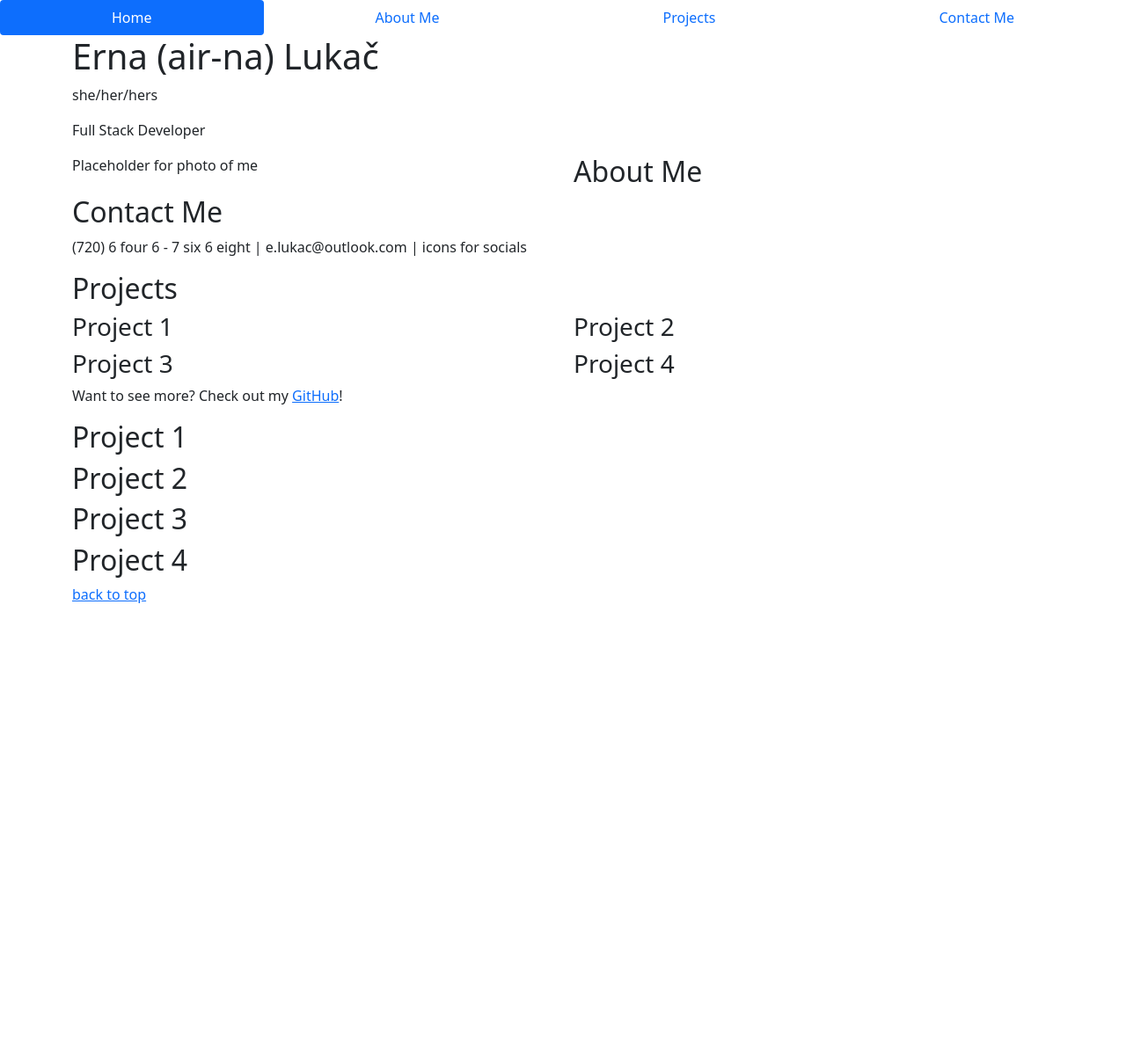
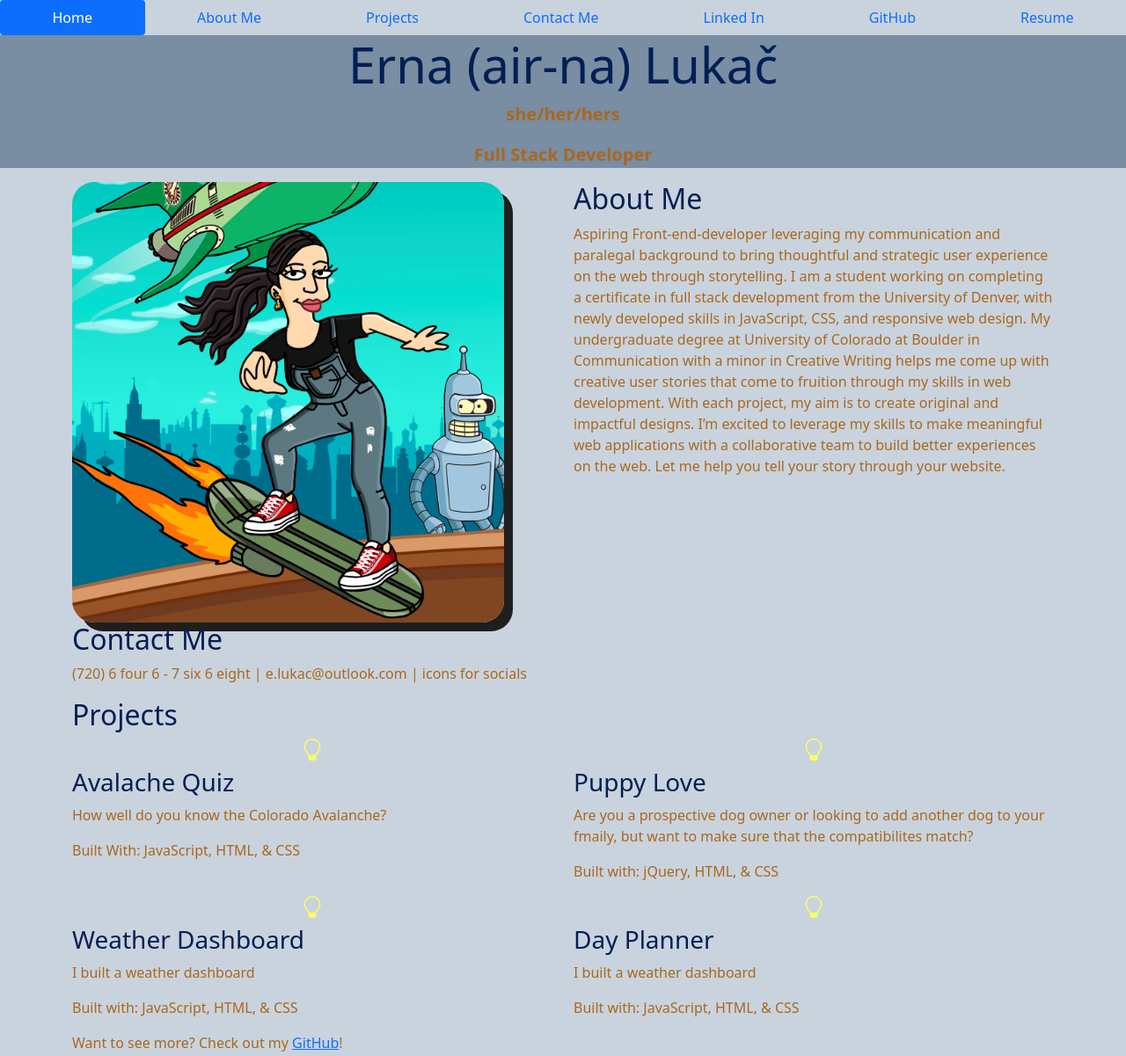
Before and after one commit to ooernica/Portfolio, a plain HTML site: page index.html in a window 1280 px wide. Shown: the top 1201 px of the page at 88% size. Before the commit the page ends 800 px from the top, so only its background shows below. Drawn offline with nearby package versions, Linux system fonts and the light colour scheme.

Commit message:
added some css

```diff
--- a/Assets/CSS/styles.css
+++ b/Assets/CSS/styles.css
@@ -0,0 +1,47 @@
+.erna {
+    border-radius: 25px;
+    box-shadow: 10px 10px rgb(31, 30, 30);
+    object-fit: cover;
+    width: 90%;
+}
+
+body {
+    background-color: var(--light);
+}
+
+/* not working */
+/* .container {
+    background-color: var(--medium2);
+} */
+
+.jumbotron {
+    background-color: var(--medium3);
+    text-align: center;
+}
+
+.display-4 {
+    color: var(--dark);
+}
+
+.lead {
+    color: var(--accent);
+    font-weight: bold;
+
+}
+
+.h1, h2, h3 {
+    color: var(--dark);
+}
+
+p {
+    color: var(--accent);
+}
+
+.bi-lightbulb {
+    fill: var(--accent2);
+}
+
+/* not working
+.return {
+    color: var(--accent)
+} */
--- a/Assets/CSS/variables.css
+++ b/Assets/CSS/variables.css
@@ -0,0 +1,16 @@
+
+:root {
+    --darkest: black;
+    --dark:#021f54;
+    --accent: #aa671d;
+    --accent2: #fefb64;
+    --medium: #006e8c;
+    --medium3: #798da3;
+    --medium2: #c9d3dd93;
+    --light:#c9d3dd;
+    --white: white;
+
+/* other colors */
+    --shawdow: rgb(31, 30, 30)
+
+}
--- a/index.html
+++ b/index.html
@@ -27,25 +27,35 @@
         <li class="nav-item">
           <a class="nav-link" href="#">Contact Me</a>
         </li>
+        <li class="nav-item">
+          <a class="nav-link" href="#">Linked In</a>
+        </li>
+        <li class="nav-item">
+          <a class="nav-link" href="#">GitHub</a>
+        </li>
+        <li class="nav-item">
+          <a class="nav-link" href="#">Resume</a>
+        </li>
       </ul>
 
 <!-- START CONTENT -->
 
+      <div class="jumbotron jumbotron-fluid">
         <div class="container">
-        <div class="jumbotron">
-          <h1>Erna (air-na) Lukač</h1>
-          <p>she/her/hers</p>
-          <p>Full Stack Developer</p>
+          <h1 class="display-4">Erna (air-na) Lukač</h1>
+          <p class="lead">she/her/hers</p>
+          <p class="lead">Full Stack Developer</p>
         </div>
       </div>
 
       <div class="container">
         <div class="row">
           <div class="col">
-            Placeholder for photo of me
+            <img class="erna" src="Assets\Images\Erna cartoon.png" alt="Futurama style cartoon photo of me" />
           </div>
           <div class="col">
             <h2>About Me </h2>
+            <p>Aspiring Front-end-developer leveraging my communication and paralegal background to bring thoughtful and strategic user experience on the web through storytelling.  I am a student working on completing a certificate in full stack development from the University of Denver, with newly developed skills in JavaScript, CSS, and responsive web design. My undergraduate degree at University of Colorado at Boulder in Communication with a minor in Creative Writing helps me come up with creative user stories that come to fruition through my skills in web development. With each project, my aim is to create original and impactful designs. I’m excited to leverage my skills to make meaningful web applications with a collaborative team to build better experiences on the web.  Let me help you tell your story through your website.</p>
           </div>
         </div>
       </div>
@@ -77,18 +87,38 @@
    <div class="container">
     <div class="row">
       <div class="col">
-      <h3>Project 1 </h3>
+      <h3 class="row"><svg xmlns="http://www.w3.org/2000/svg" width="25" height="25" fill="currentColor" class="bi bi-lightbulb" viewBox="0 0 16 16">
+        <path d="M2 6a6 6 0 1 1 10.174 4.31c-.203.196-.359.4-.453.619l-.762 1.769A.5.5 0 0 1 10.5 13a.5.5 0 0 1 0 1 .5.5 0 0 1 0 1l-.224.447a1 1 0 0 1-.894.553H6.618a1 1 0 0 1-.894-.553L5.5 15a.5.5 0 0 1 0-1 .5.5 0 0 1 0-1 .5.5 0 0 1-.46-.302l-.761-1.77a1.964 1.964 0 0 0-.453-.618A5.984 5.984 0 0 1 2 6zm6-5a5 5 0 0 0-3.479 8.592c.263.254.514.564.676.941L5.83 12h4.342l.632-1.467c.162-.377.413-.687.676-.941A5 5 0 0 0 8 1z"/>
+      </svg></h3>
+      <h3>Avalache Quiz </h3>
+      <p>How well do you know the Colorado Avalanche?</p>
+      <p>Built With: JavaScript, HTML, & CSS</p>
       </div>
       <div class="col">
-      <h3>Project 2 </h3>
+          <h3 class="row"><svg xmlns="http://www.w3.org/2000/svg" width="25" height="25" fill="currentColor" class="bi bi-lightbulb" viewBox="0 0 16 16">
+            <path d="M2 6a6 6 0 1 1 10.174 4.31c-.203.196-.359.4-.453.619l-.762 1.769A.5.5 0 0 1 10.5 13a.5.5 0 0 1 0 1 .5.5 0 0 1 0 1l-.224.447a1 1 0 0 1-.894.553H6.618a1 1 0 0 1-.894-.553L5.5 15a.5.5 0 0 1 0-1 .5.5 0 0 1 0-1 .5.5 0 0 1-.46-.302l-.761-1.77a1.964 1.964 0 0 0-.453-.618A5.984 5.984 0 0 1 2 6zm6-5a5 5 0 0 0-3.479 8.592c.263.254.514.564.676.941L5.83 12h4.342l.632-1.467c.162-.377.413-.687.676-.941A5 5 0 0 0 8 1z"/>
+          </svg></h3>
+      <h3>Puppy Love </h3>
+      <p>Are you a prospective dog owner or looking to add another dog to your fmaily, but want to make sure that the compatibilites match?</p>
+      <p>Built with: jQuery, HTML, & CSS</p>
     </div>
       </div>
       <div class="row">
         <div class="col">
-        <h3>Project 3 </h3>
+          <h3 class="row"><svg xmlns="http://www.w3.org/2000/svg" width="25" height="25" fill="currentColor" class="bi bi-lightbulb" viewBox="0 0 16 16">
+            <path d="M2 6a6 6 0 1 1 10.174 4.31c-.203.196-.359.4-.453.619l-.762 1.769A.5.5 0 0 1 10.5 13a.5.5 0 0 1 0 1 .5.5 0 0 1 0 1l-.224.447a1 1 0 0 1-.894.553H6.618a1 1 0 0 1-.894-.553L5.5 15a.5.5 0 0 1 0-1 .5.5 0 0 1 0-1 .5.5 0 0 1-.46-.302l-.761-1.77a1.964 1.964 0 0 0-.453-.618A5.984 5.984 0 0 1 2 6zm6-5a5 5 0 0 0-3.479 8.592c.263.254.514.564.676.941L5.83 12h4.342l.632-1.467c.162-.377.413-.687.676-.941A5 5 0 0 0 8 1z"/>
+          </svg></h3>
+        <h3>Weather Dashboard </h3>
+        <p>I built a weather dashboard</p>
+        <p>Built with: JavaScript, HTML, & CSS</p>
         </div>
         <div class="col">
-         <h3>Project 4 </h3>
+          <h3 class="row"><svg xmlns="http://www.w3.org/2000/svg" width="25" height="25" fill="currentColor" class="bi bi-lightbulb" viewBox="0 0 16 16">
+            <path d="M2 6a6 6 0 1 1 10.174 4.31c-.203.196-.359.4-.453.619l-.762 1.769A.5.5 0 0 1 10.5 13a.5.5 0 0 1 0 1 .5.5 0 0 1 0 1l-.224.447a1 1 0 0 1-.894.553H6.618a1 1 0 0 1-.894-.553L5.5 15a.5.5 0 0 1 0-1 .5.5 0 0 1 0-1 .5.5 0 0 1-.46-.302l-.761-1.77a1.964 1.964 0 0 0-.453-.618A5.984 5.984 0 0 1 2 6zm6-5a5 5 0 0 0-3.479 8.592c.263.254.514.564.676.941L5.83 12h4.342l.632-1.467c.162-.377.413-.687.676-.941A5 5 0 0 0 8 1z"/>
+          </svg></h3>
+         <h3>Day Planner </h3>
+         <p>I built a weather dashboard</p>
+         <p>Built with: JavaScript, HTML, & CSS</p>
         </div>
     </div>
     </div>
@@ -105,6 +135,9 @@
     <div class="row">
       <div class="col">
       <h2>Project 1 </h2>
+      <p>Summary: Developed a quiz about the CO Avalanche. Users get 120 seconds to answer five questions. Each time an answer is wrong, 10 seconds is deducted. If the answer is correct, a point is added, no time is deducted. When it’s over, users can enter initials. Score is saved to local storage.</p>
+      <p>Thought process:</p>
+      <p> Built with: JavaScript, HTML, & CSS</p>
     </div>
     </div>
    </div>
@@ -112,7 +145,10 @@
    <div class="container">
     <div class="row">
       <div class="col">
-      <h2>Project 2 </h2>
+      <h2>Puppy Love </h2>
+      <p> Summary:My group of four created a website where prospective dog owners, or people looking to add another dog to their family, could research dog breeds, their characteristics, and compatibility with other dogs. It can as well as find parks in North Carolina to take the dog to. I worked on pulling information from the dog park API we found and displaying it on the page and the formatting for the dog parks page.</p>
+      <p>Thought process: </p>
+      <p>Built with: jQuery, HTML, & CSS</p>
     </div>
      </div>
    </div>
@@ -120,7 +156,10 @@
    <div class="container">
     <div class="row">
       <div class="col">
-      <h2>Project 3 </h2>
+      <h2>Weather Dashboard</h2>
+      <p>Summary: Weather dashboard where one can search for a city and then the current temperature, wind, humidity, and UV index populate, as well as a five day forecast.</p>
+      <p>Thought Process:</p>
+      <p>Built With:</p>
       </div>
     </div>
    </div>
@@ -128,14 +167,17 @@
    <div class="container">
     <div class="row">
       <div class="col">
-      <h2>Project 4 </h2>
+      <h2>Day Planner</h2>
+      <p>Summary: A web application where you can add activities and other plans.</p>
+      <p>Thought Process:</p>
+      <p>Built With:</p>
       </div>
     </div>
    </div>
 
    <div class="container">
     <div class="row">
-      <p><a href="#jumbotron">back to top</a></p>
+      <p class="return"><a href="#jumbotron">back to top</a></p>
     </div>
    </div>
 
```
Also changed, not shown: Assets/Images/4placeholder.jpg (deleted), Assets/Images/Placeholder Image.jpg (added), 1 other file. Lines whose indentation alone changed are shown as unchanged.
